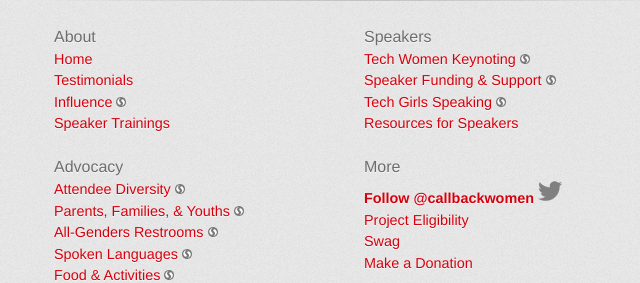
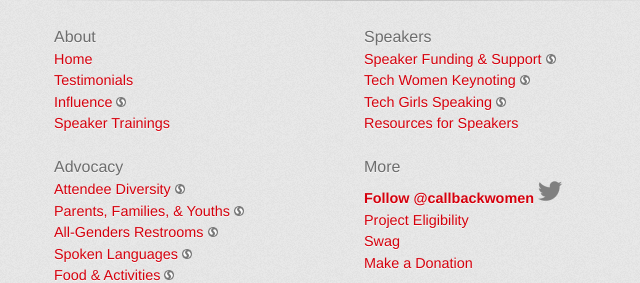
Before and after one commit to wiredferret/CallbackWomen, a Jekyll site: the page built from index.md, in a window 1280 px wide and 900 px high, scrolled down 1543 px, cut to the strip 550-833 px from the top of the window. Shown: the whole strip, without its empty margins (276-916 px from the left). Built offline with Jekyll 4.4.1, drawn with Linux system fonts in a browser that asks for light colours; some web fonts are replaced.

```diff
--- a/_includes/navigation.html
+++ b/_includes/navigation.html
@@ -20,9 +20,9 @@
       <p>Speakers</p>
 
       <ul>
+      <li>  <a href="https://storify.com/cczona/speaker-travel-funding-pay-talk-development-suppor">Speaker Funding &amp; Support</a>
+              <img src="images/icons/storify-icon.jpg" style="height: 10px"></li>
       <li>  <a href="https://storify.com/cczona/tech-women-give-keynote-addresses-at-tech-conferen">Tech Women Keynoting</a>
-              <img src="images/icons/storify-icon.jpg" style="height: 10px"></li>
-      <li>  <a href="https://storify.com/cczona/speaker-travel-funding-pay-talk-development-suppor">Speaker Funding &amp; Support</a>
               <img src="images/icons/storify-icon.jpg" style="height: 10px"></li>
       <li>  <a href="https://storify.com/cczona/inclusive-food-drinks-and-celebrating-at-tech-conf">Tech Girls Speaking</a>
               <img src="images/icons/storify-icon.jpg" style="height: 10px"></li>
```
